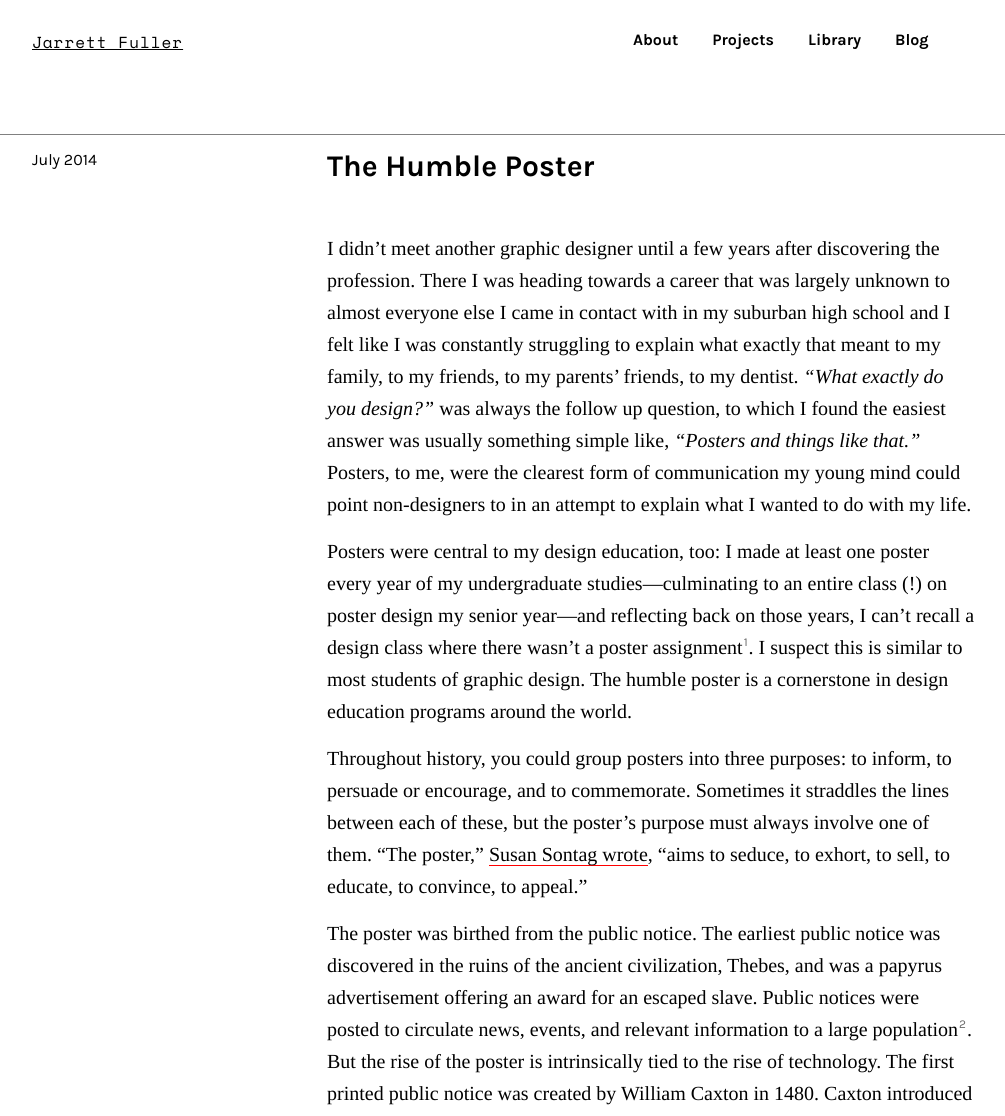
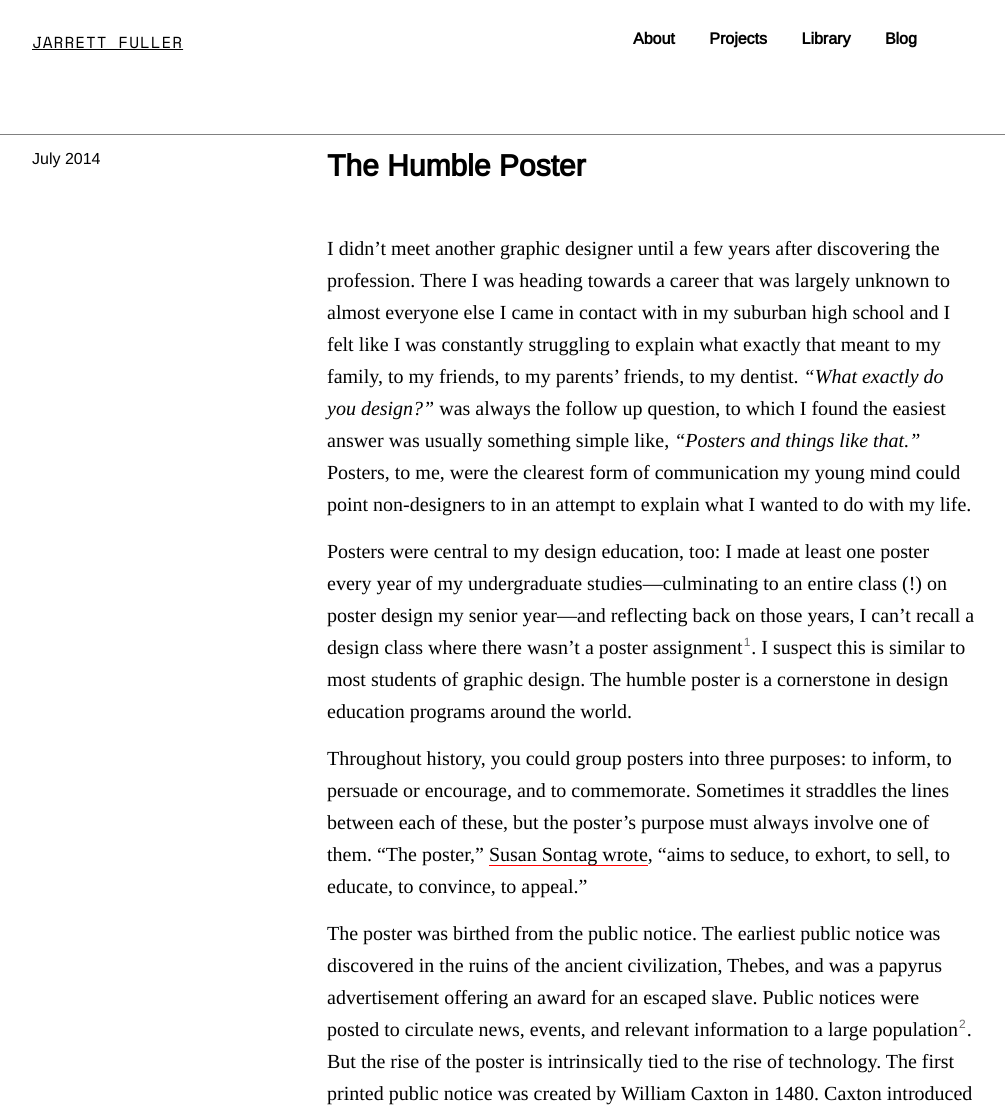
Before and after one commit to jarrettfuller/jekyll-test, a Jekyll site: the page built from _posts/2014-07-15-2014-7-15-humble-poster.md, in a window 1280 px wide. Shown: the top 1116 px of the page, without its empty margins (18-1023 px from the left). Built offline with Jekyll 4.4.1, drawn with Linux system fonts in a browser that asks for light colours; nearby versions of some CDN libraries; comment, search, counter and statistics services are not loaded.

Commit message:
text styles

```diff
--- a/_layouts/default.html
+++ b/_layouts/default.html
@@ -5,8 +5,7 @@
         <meta name="viewport" content="width=device-width">
         <meta charset="UTF-8">
             <link rel="stylesheet" type="text/css" href="{{ site.github.url }}/styles.css" />
-        <link href="https://fonts.googleapis.com/css?family=Space+Mono" rel="stylesheet">
-       <link href='https://fonts.googleapis.com/css?family=Karla:400,400italic,700,700italic' rel='stylesheet' type='text/css'>
+<link href="https://fonts.googleapis.com/css?family=Arimo|Space+Mono" rel="stylesheet">
         <link href='https://fonts.googleapis.com/css?family=Tinos:400,400italic,700,700italic' rel='stylesheet' type='text/css'>
         <link rel="icon" type="image/png" href="/images/icon.ico">
 
--- a/styles.css
+++ b/styles.css
@@ -1,6 +1,6 @@
 /*----------- MASTER --------------*/
 .fonts {
-  font-family: 'Karla', Helvetica, Arial, sans-serif;
+  font-family: 'Arimo', Helvetica, Arial, sans-serif;
   font-size: 18px;
   color: #000000;
 }
@@ -10,7 +10,7 @@
   line-height: 1.6em;
 }
 .links {
-  font-family: 'Karla', Helvetica, Arial, sans-serif;
+  font-family: 'Arimo', Helvetica, Arial, sans-serif;
   font-size: 16px;
   color: #000000;
   text-decoration: none;
@@ -32,7 +32,7 @@
   margin: 0px;
 }
 body {
-  font-family: 'Karla', Helvetica, Arial, sans-serif;
+  font-family: 'Arimo', Helvetica, Arial, sans-serif;
   font-size: 16px;
   color: #000000;
 }
@@ -40,7 +40,7 @@ p {
   padding-bottom: 15px;
 }
 a {
-/*  font-family: 'Karla', Helvetica, Arial, sans-serif;*/
+/*  font-family: 'Arimo', Helvetica, Arial, sans-serif;*/
   font-size: 16px;
   color: #000000;
   text-decoration: none;
@@ -83,7 +83,7 @@ header h1 {
   font-family: 'Space Mono';
     text-decoration: underline;
     font-weight: normal;
-    text-transform: capitalize;
+    text-transform: uppercase;
   font-size: 14px;
     letter-spacing: 1px;
   color: #000000;
@@ -218,7 +218,7 @@ nav li:first-child {
     font-size: 16px;
 }
 .text article {
-  font-family: 'Karla', Helvetica, Arial, sans-serif;
+  font-family: 'Arimo', Helvetica, Arial, sans-serif;
   font-size: 16px;
       line-height: 1.6em;
   color: #000000;
@@ -230,7 +230,7 @@ nav li:first-child {
   width: 50%;
 }
 .text article a {
-  font-family: 'Karla', Helvetica, Arial, sans-serif;
+  font-family: 'Arimo', Helvetica, Arial, sans-serif;
   font-size: 16px;
   color: #000000;
   border-bottom: 1px black solid;
@@ -250,12 +250,12 @@ nav li:first-child {
 }
 .profile sidebar li {
   list-style: none inside;
-      font-family: 'Karla', Helvetica, Arial, sans-serif;
+      font-family: 'Arimo', Helvetica, Arial, sans-serif;
   font-size: 16px;
     line-height: 1.3em;
 }
 .profile sidebar a {
-    font-family: 'Karla', Helvetica, Arial, sans-serif;
+    font-family: 'Arimo', Helvetica, Arial, sans-serif;
   font-size: 16px;
   color: #000000;
   border-bottom: 0px black solid;
@@ -280,7 +280,7 @@ article {
   line-height: 1.6em;
 }
 article h3 {
-  font-family: 'Karla', Helvetica, Arial, sans-serif;
+  font-family: 'Arimo', Helvetica, Arial, sans-serif;
   font-size: 16px;
   color: #000000;
   font-size: 30px;
@@ -288,7 +288,7 @@ article h3 {
   margin-bottom: 50px;
 }
 article h4 {
-  font-family: 'Karla', Helvetica, Arial, sans-serif;
+  font-family: 'Arimo', Helvetica, Arial, sans-serif;
   color: #000000;
   font-size: 20px;
 }
@@ -324,7 +324,7 @@ figure img {
 }
 figcaption {
   color: rgba(0, 0, 0, 0.4);
-  font-family: 'Karla', Helvetica, Arial, sans-serif;
+  font-family: 'Arimo', Helvetica, Arial, sans-serif;
   font-size: 14px;
   line-height: 18px;
   width: 20%;
@@ -332,7 +332,7 @@ figcaption {
   padding-top: 5px;
 }
 figcaption a {
-  font-family: 'Karla', Helvetica, Arial, sans-serif;
+  font-family: 'Arimo', Helvetica, Arial, sans-serif;
   font-size: 14px;
   line-height: 18px;
   border-bottom: 1px #ff0000 solid;
@@ -341,7 +341,7 @@ figcaption a:hover {
   color: red;
 }
 .footnote {
-  font-family: 'Karla', Helvetica, Arial, sans-serif;
+  font-family: 'Arimo', Helvetica, Arial, sans-serif;
   color: rgba(0, 0, 0, 0.6);
   vertical-align: super;
   font-size: .6em;
@@ -351,7 +351,7 @@ figcaption a:hover {
   border-bottom: none;
 }
 .notes {
-  font-family: 'Karla', Helvetica, Arial, sans-serif;
+  font-family: 'Arimo', Helvetica, Arial, sans-serif;
   font-size: 16px;
   color: #000000;
   line-height: 1.5em;
@@ -361,7 +361,7 @@ figcaption a:hover {
   color: rgba(0, 0, 0, 0.5);
 }
 .notes a {
-  font-family: 'Karla', Helvetica, Arial, sans-serif;
+  font-family: 'Arimo', Helvetica, Arial, sans-serif;
   font-size: 16px;
   color: #000000;
   border-bottom: 1px #ff0000 solid;
```
